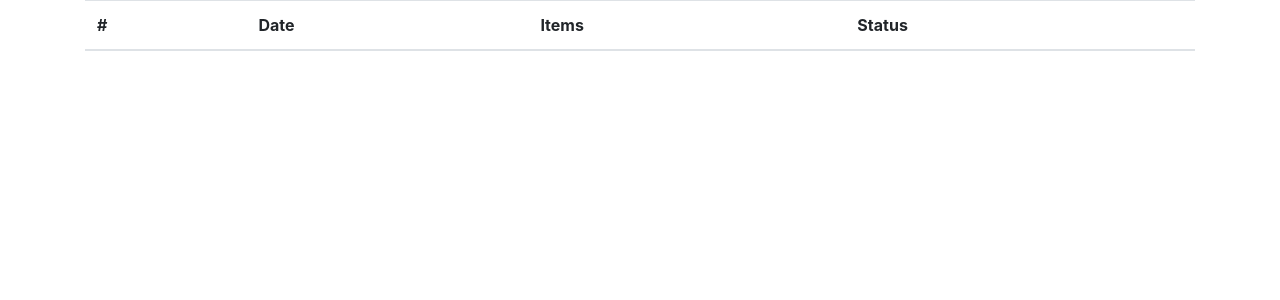
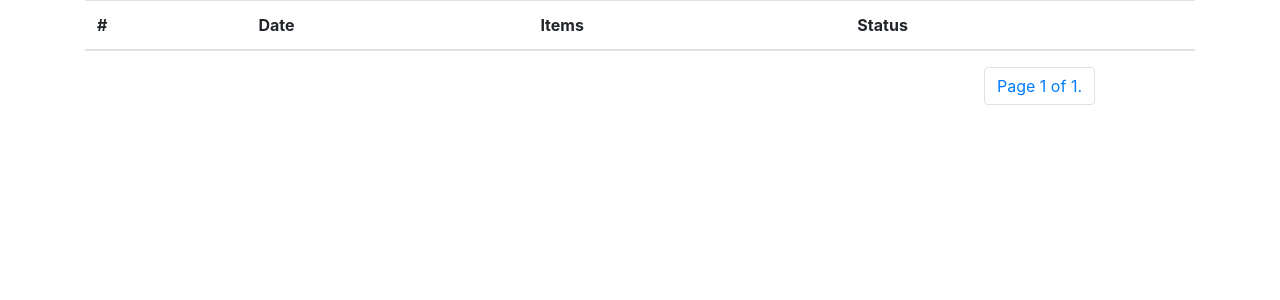
Before and after one commit to sanjay128yadav/tshirt_shop, a Django app: page /orders/ in a window 1280 px wide. Shown: the part 56-356 px from the top of the page. Run offline with Django 3.2, Linux system fonts and the light colour scheme; a user stored in the database is signed in; data that the repository does not hold is empty; parts of the project's set-up code (start-up, migrations or seed data) failed here and were passed over; some libraries are stand-ins or nearby versions.

Commit message:
'16jun-12pm'

```diff
--- a/store/templates/store/orders.html
+++ b/store/templates/store/orders.html
@@ -54,5 +54,23 @@
             </tbody>
 
         </table>
+        <nav aria-label="Page navigation" class="mt-2" style="margin-right: 100px;">
+            <ul class="pagination justify-content-end">
+
+                {% if page_obj.has_previous %}
+                <li class="page-item"><a class="page-link" href="?page=1" >&laquo; first</a></li>
+                <li class="page-item"><a class="page-link" href="?page={{ page_obj.previous_page_number }}">previous</a></li>
+                {% endif %}
+
+                <li class="page-item">
+                    <a class="page-link" href="#">Page {{ page_obj.number }} of {{ page_obj.paginator.num_pages }}.</a>
+                </li>
+
+                {% if page_obj.has_next %}
+                    <li class="page-item"><a class="page-link" href="?page={{ page_obj.next_page_number }}">next</a></li>
+                    <li class="page-item"><a class="page-link" href="?page={{ page_obj.paginator.num_pages }}">last &raquo;</a></li>
+                {% endif %}
+            </ul>
+        </nav>
     </div>
 {% endblock %}
--- a/store/urls.py
+++ b/store/urls.py
@@ -1,16 +1,17 @@
 from django.contrib import admin
 from django.urls import path
-from store.views import home , cart , LoginView, signout, signup, orders, add_to_cart, checkout
-from store.views import validatePayment, ProductDetailView
+from store.views import home , cart , LoginView, signout, signup, add_to_cart, checkout
+from store.views import validatePayment, ProductDetailView, OrderListView
+from django.contrib.auth.decorators import login_required
 
 urlpatterns = [
     path('', home , name= 'homepage'),
     path('cart/', cart ),
-    path('orders/', orders),
+    path('orders/', login_required(OrderListView.as_view(), login_url='/login/'), name='orders'),
     path('signup/', signup ),
     path('login/', LoginView.as_view(), name='login'),
     path('logout/', signout ),
-    path('product/<str:slug>' , ProductDetailView.as_view() ),
+    path('product/<str:slug>', ProductDetailView.as_view() ),
     path('addtocart/<str:slug>/<str:size>' , add_to_cart),
     path('checkout/', checkout ),
     path('validate_payment/', validatePayment ),
--- a/store/views/__init__.py
+++ b/store/views/__init__.py
@@ -1,6 +1,6 @@
 from store.views.home import home
 from store.views.cart import cart, add_to_cart
-from store.views.orders import orders
+from store.views.orders import OrderListView
 from store.views.checkout import checkout
 from store.views.payment import validatePayment
 from store.views.product_page import ProductDetailView
--- a/store/views/orders.py
+++ b/store/views/orders.py
@@ -5,15 +5,15 @@ from django.contrib.auth import authenticate, login as loginUser, logout
 from store.models import Tshirt, SizeVariant , Cart, Order, OrderItem, Payment, Occasion, IdealFor, NeckType
 from store.models import Sleeve, Brand, Color
 from math import floor
-from django.contrib.auth.decorators import login_required
+#from django.contrib.auth.decorators import login_required
 from store.forms.checkout_form import CheckoutForm
+from django.views.generic.list import ListView
 
-@login_required(login_url = '/login/')
-def orders(request):
-    user = request.user
-    print(user)
-    orders = Order.objects.filter(user = user).order_by('-date').exclude(order_status = 'PENDING')
-    context = {
-        'orders' : orders
-    }
-    return render(request , template_name='store/orders.html', context = context)
+class OrderListView(ListView):
+    template_name = 'store/orders.html'
+    model = Order
+    paginate_by = 1
+    context_object_name = 'orders'
+
+    def get_queryset(self):
+        return Order.objects.filter(user = self.request.user).order_by('-date').exclude(order_status = 'PENDING')
```
